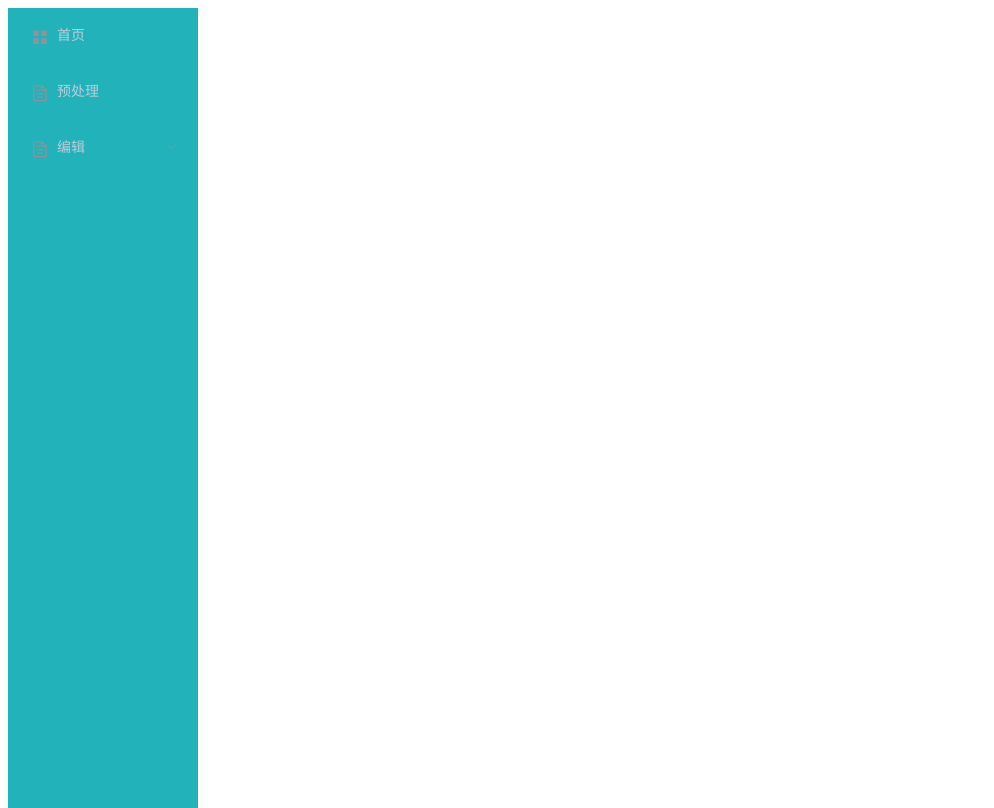
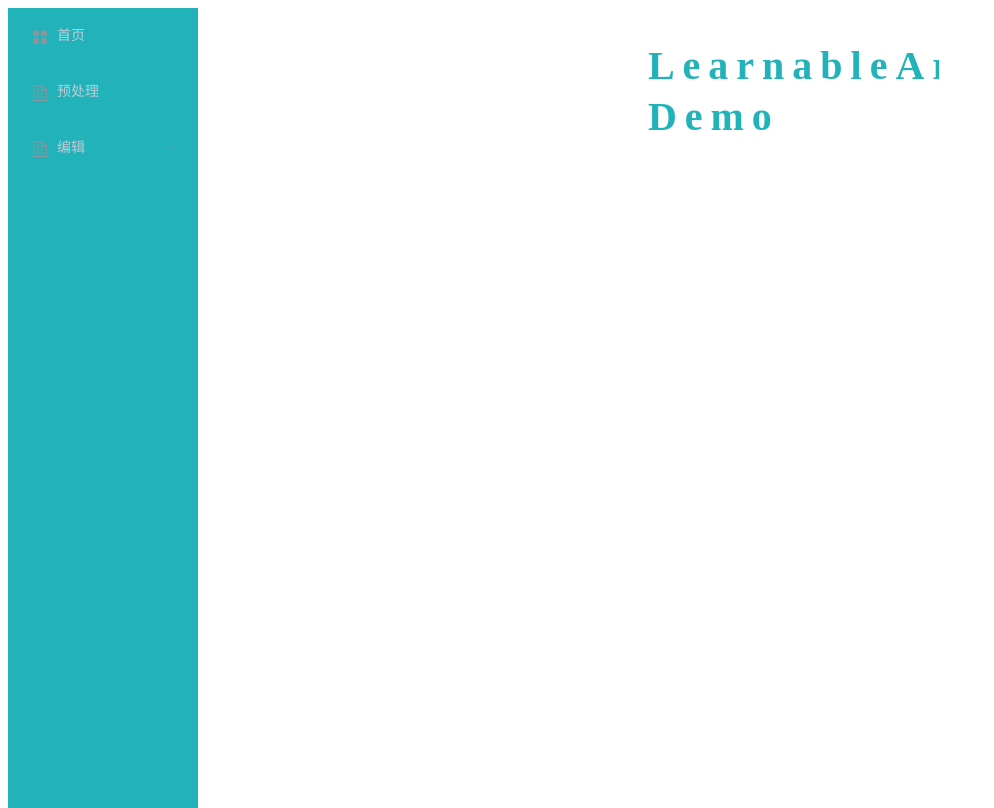
Before and after one commit to RUiN-jiarun/LearnableArt, a Vue app in the folder frontend/: page /home in a window 1280 px wide. Shown: the whole page, without its empty margins (0-994 px from the left). Built offline with nearby package versions, Linux system fonts and the light colour scheme.

Commit message:
header adjust

```diff
--- a/frontend/src/App.vue
+++ b/frontend/src/App.vue
@@ -1,11 +1,11 @@
 <template>
-  <div id="app">
-    <app-sidebar></app-sidebar>
+  <!-- <div id="app"> -->
+    <app-sidebar><app-header></app-header></app-sidebar>
     <!-- <app-header></app-header> -->
     <!-- <router-view></router-view> -->
     <!-- <app-content></app-content> -->
     <!-- <app-footer></app-footer> -->
-  </div>
+  <!-- </div> -->
 </template>
 
 <script>
--- a/frontend/src/components/Sidebar.vue
+++ b/frontend/src/components/Sidebar.vue
@@ -25,7 +25,9 @@
           </el-menu>
         </el-col>
         <el-col :span="150">
+          <app-header></app-header>
           <keep-alive>
+
             <router-view></router-view>
           </keep-alive>
         </el-col>
@@ -36,8 +38,7 @@
 </template>
 
 <script>
-// @ is an alias to /src
-
+import Header from "./Header";
 export default {
   name: 'Sidebar',
   computed: {
@@ -51,6 +52,9 @@ export default {
     return {}
   },
   mounted() {},
+  components: {
+    "app-header": Header,
+  },
   methods: {
     handleOpen(key, keyPath) {
       // console.log(key, keyPath);
```
